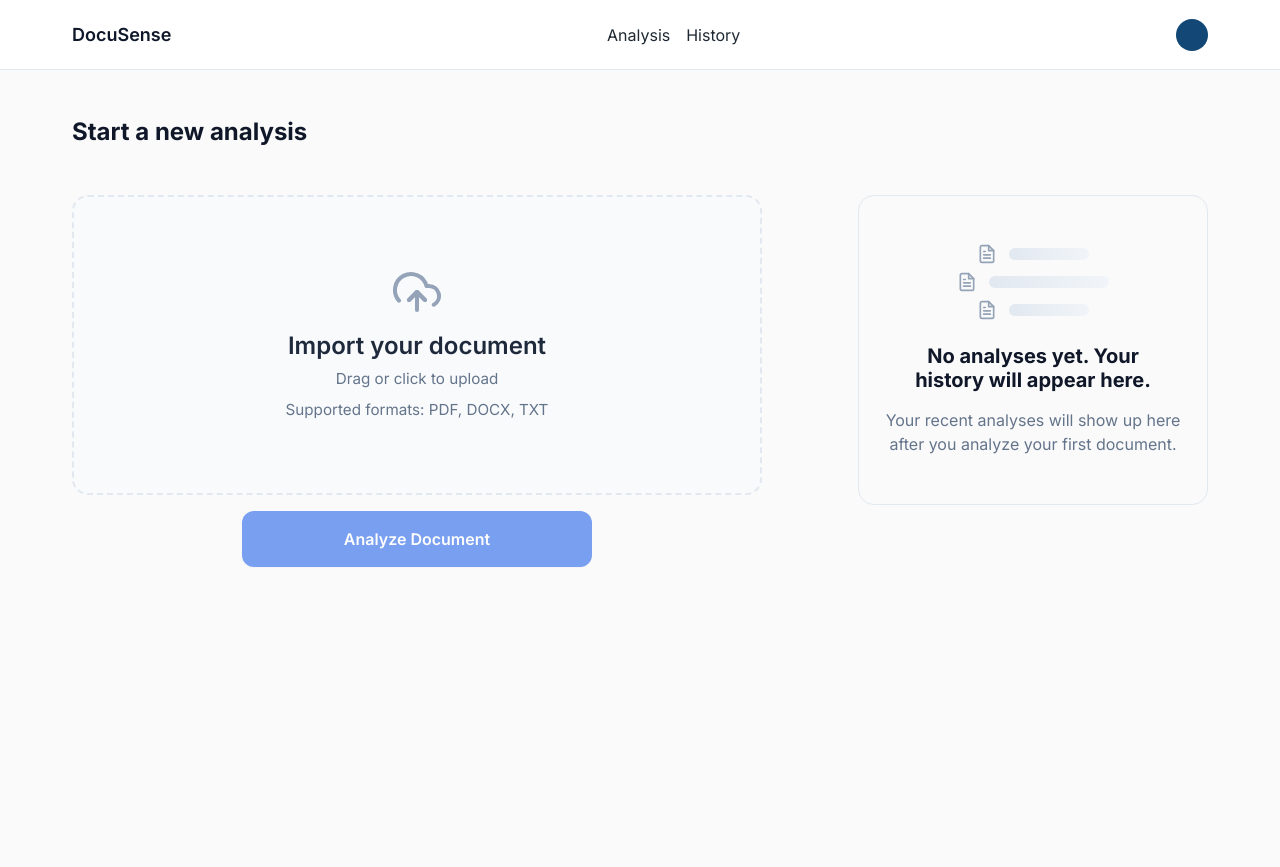
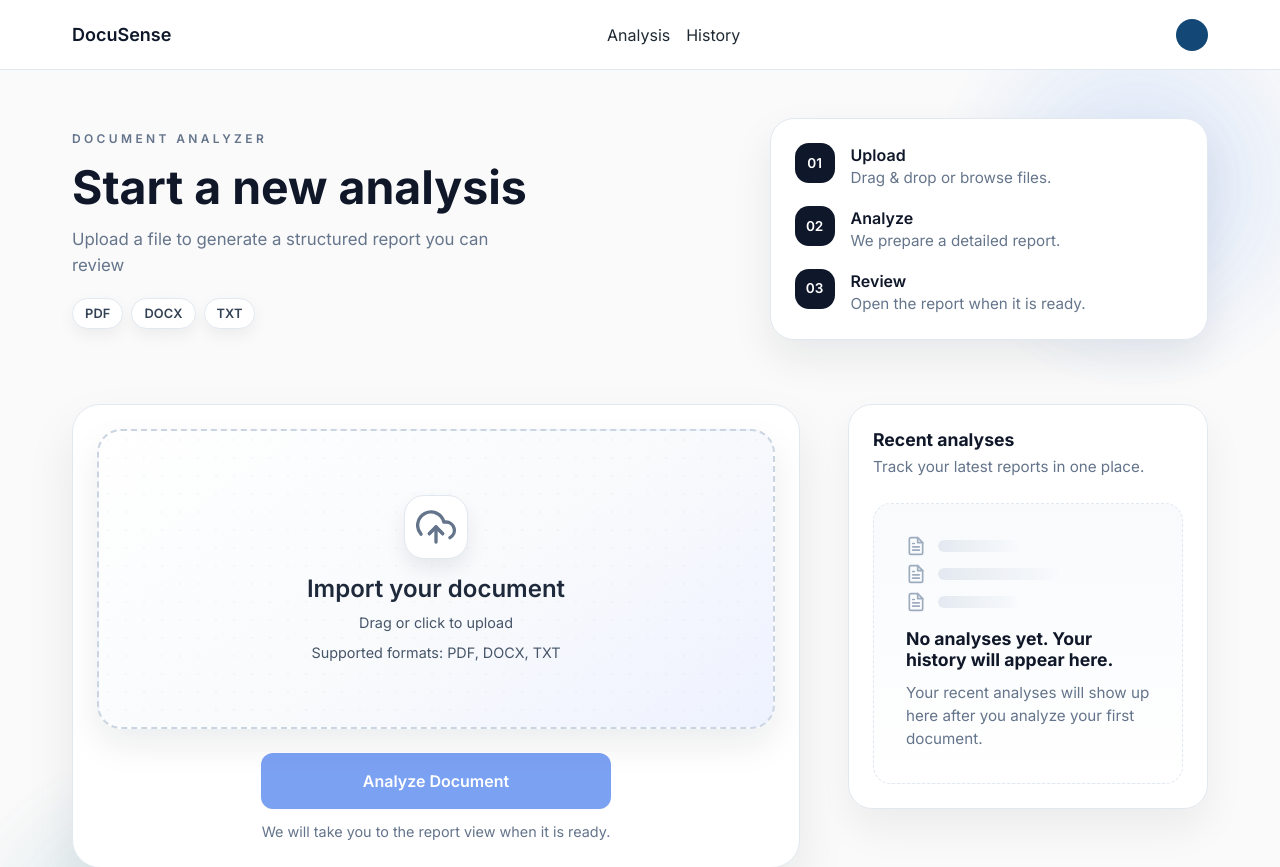
Before and after one commit to stelianfedorca/document-analyzer-llm, a Next.js app: page /analyze/upload in a window 1280 px wide. Shown: the top 867 px of the page. Built offline with nearby package versions, Linux system fonts and the light colour scheme; no server answers.

Commit message:
Implement onSnapshot listener instead of polling and refined the ui/ux design

```diff
--- a/src/features/analyze/components/DropZone/DropZone.module.css
+++ b/src/features/analyze/components/DropZone/DropZone.module.css
@@ -1,25 +1,50 @@
 .container {
-  border: 2px dashed #e2e8f0;
-  border-radius: 16px;
-  background-color: #f8fafc;
+  border: 2px dashed #cbd5e1;
+  border-radius: 24px;
+  background: linear-gradient(145deg, #ffffff 0%, #f8fafc 55%, #eef2ff 100%);
   display: flex;
   justify-content: center;
   align-items: stretch;
-  transition: all 0.3s ease;
-  min-height: 220px;
+  transition: border-color 0.2s ease, box-shadow 0.2s ease,
+    transform 0.2s ease;
+  min-height: 240px;
 
   width: 100%;
+  position: relative;
+  overflow: hidden;
+  box-shadow: 0 16px 35px rgba(15, 23, 42, 0.08);
+}
+
+.container::before {
+  content: "";
+  position: absolute;
+  inset: 0;
+  background-image: radial-gradient(
+    rgba(148, 163, 184, 0.2) 1px,
+    transparent 1px
+  );
+  background-size: 18px 18px;
+  opacity: 0.35;
+  pointer-events: none;
 }
 
 .container:hover {
   border-color: #94a3b8;
-  background-color: #f1f5f9;
+  transform: translateY(-2px);
+  box-shadow: 0 20px 45px rgba(15, 23, 42, 0.12);
+}
+
+.container:focus-within {
+  border-color: #3b82f6;
+  box-shadow: 0 0 0 3px rgba(59, 130, 246, 0.2),
+    0 20px 45px rgba(15, 23, 42, 0.12);
 }
 
 .container.active {
-  border-color: #6366f1;
-  background: #eef2ff;
-  transform: scale(0.99);
+  border-color: #4f46e5;
+  background: linear-gradient(145deg, #eef2ff 0%, #ffffff 70%);
+  box-shadow: 0 22px 50px rgba(79, 70, 229, 0.2);
+  transform: translateY(-1px) scale(0.99);
 }
 
 @media (min-width: 1100px) {
@@ -57,26 +82,33 @@
   text-align: center;
   cursor: pointer;
   outline: none;
+  position: relative;
+  z-index: 1;
 }
 
 .iconWrap {
-  border-radius: 24px;
-  border: none;
+  border-radius: 20px;
+  border: 1px solid #e2e8f0;
   display: flex;
   align-items: center;
   justify-content: center;
   color: #94a3b8;
-  /* color: #259df4; */
-  font-size: 48px;
+  font-size: 2.5rem;
   background: #ffffff;
-  /* box-shadow: 0 4px 6px -1px rgba(0, 0, 0, 0.05); */
-  transition: all 0.3s ease;
+  box-shadow: 0 10px 20px rgba(15, 23, 42, 0.08);
+  transition: transform 0.2s ease, box-shadow 0.2s ease;
+  width: 64px;
+  height: 64px;
 }
 
 .container:hover .iconWrap {
-  /* color: #64748b; */
-  transform: translateY(-2px);
-  /* box-shadow: 0 10px 15px -3px rgba(0, 0, 0, 0.05); */
+  transform: translateY(-3px);
+  box-shadow: 0 16px 30px rgba(15, 23, 42, 0.12);
+}
+
+.icon {
+  width: 1em;
+  height: 1em;
 }
 
 .textStack {
@@ -87,7 +119,7 @@
 
 .title {
   color: #1e293b;
-  font-size: 1.25rem;
+  font-size: 1.35rem;
   font-weight: 600;
 }
 
@@ -97,9 +129,9 @@
 }
 
 .subtitleDesktop {
-  color: #64748b;
+  color: #475569;
   display: none;
-  font-size: 0.95rem;
+  font-size: 0.9rem;
 }
 
 @media (min-width: 768px) {
--- a/src/features/analyze/components/DropZone/DropZone.tsx
+++ b/src/features/analyze/components/DropZone/DropZone.tsx
@@ -49,9 +49,9 @@ export function DropZone({ onFileSelected }: Props) {
         <motion.div
           className={styles.iconWrap}
           animate={{
-            scale: isDragActive ? 1.1 : 1,
-            backgroundColor: isDragActive ? "#e0e7ff" : "hsl(0 0% 100% / 0)",
-            color: isDragActive ? "#4f46e5" : "#94a3b8",
+            scale: isDragActive ? 1.08 : 1,
+            backgroundColor: isDragActive ? "#eef2ff" : "#ffffff",
+            color: isDragActive ? "#4338ca" : "#64748b",
           }}
           transition={{ duration: 0.1 }}
         >
--- a/src/features/analyze/components/UploadView/UploadView.module.css
+++ b/src/features/analyze/components/UploadView/UploadView.module.css
@@ -6,14 +6,155 @@
 
   display: flex;
   flex-direction: column;
-  gap: 4rem;
+  gap: 3rem;
+  isolation: isolate;
+}
+
+.container::before,
+.container::after {
+  content: "";
+  position: absolute;
+  z-index: 0;
+  border-radius: 999px;
+  filter: blur(4px);
+  opacity: 0.7;
+  pointer-events: none;
+}
+
+.container::before {
+  width: 420px;
+  height: 420px;
+  top: -160px;
+  right: -140px;
+  background: radial-gradient(
+    circle,
+    rgba(59, 130, 246, 0.25) 0%,
+    rgba(59, 130, 246, 0) 70%
+  );
+  animation: float 14s ease-in-out infinite;
+}
+
+.container::after {
+  width: 360px;
+  height: 360px;
+  bottom: -180px;
+  left: -120px;
+  background: radial-gradient(
+    circle,
+    rgba(14, 116, 144, 0.2) 0%,
+    rgba(14, 116, 144, 0) 70%
+  );
+  animation: float 18s ease-in-out infinite reverse;
+}
+
+.container > * {
+  position: relative;
+  z-index: 1;
+}
+
+.hero {
+  display: grid;
+  gap: 2.5rem;
+  align-items: center;
+}
+
+.heroCopy {
+  display: flex;
+  flex-direction: column;
+  gap: 0.75rem;
+  max-width: 40rem;
+}
+
+.eyebrow {
+  text-transform: uppercase;
+  letter-spacing: 0.28em;
+  font-size: 0.75rem;
+  font-weight: 600;
+  color: #64748b;
+}
+
+.title {
+  font-size: clamp(2rem, 1.3rem + 2vw, 3rem);
+}
+
+.subtitle {
+  color: var(--text-muted);
+  font-size: 1.05rem;
+  max-width: 40ch;
+}
+
+.chipRow {
+  display: flex;
+  flex-wrap: wrap;
+  gap: 0.5rem;
+  margin-top: 0.5rem;
+}
+
+.chip,
+.chipAccent {
+  padding: 0.3rem 0.75rem;
+  border-radius: 999px;
+  font-size: 0.8rem;
+  font-weight: 600;
+  letter-spacing: 0.01em;
+  border: 1px solid #e2e8f0;
+  background: #fff;
+  color: #334155;
+  box-shadow: 0 6px 16px rgba(15, 23, 42, 0.06);
+}
+
+.chipAccent {
+  background: #eff6ff;
+  border-color: #bfdbfe;
+  color: #1d4ed8;
+}
+
+.heroCard {
+  background: #ffffff;
+  border: 1px solid #e2e8f0;
+  border-radius: 24px;
+  padding: 1.5rem;
+  box-shadow: 0 18px 40px rgba(15, 23, 42, 0.08);
+  display: flex;
+  flex-direction: column;
+  gap: 1rem;
+}
+
+.stepItem {
+  display: flex;
+  align-items: flex-start;
+  gap: 1rem;
+}
+
+.stepNumber {
+  width: 40px;
+  height: 40px;
+  border-radius: 14px;
+  background: #0f172a;
+  color: #fff;
+  display: inline-flex;
+  align-items: center;
+  justify-content: center;
+  font-weight: 600;
+  font-size: 0.85rem;
+  flex-shrink: 0;
+}
+
+.stepTitle {
+  font-weight: 600;
+  color: var(--text-heading);
+}
+
+.stepText {
+  color: var(--text-muted);
+  font-size: 0.95rem;
 }
 
 .content {
   /* flex layout on mobile */
   display: flex;
   flex-direction: column;
-  gap: 6rem;
+  gap: 2.5rem;
 }
 
 .mainContent {
@@ -21,31 +162,117 @@
   flex-direction: column;
 }
 
-.sidebar {
+.uploadCard {
+  background: #fff;
+  border: 1px solid #e2e8f0;
+  border-radius: 28px;
+  padding: 1.5rem;
+  box-shadow: 0 24px 50px rgba(15, 23, 42, 0.08);
+  display: flex;
+  flex-direction: column;
+  gap: 1.5rem;
+}
+
+.uploadSurface {
+  min-height: 240px;
+  display: flex;
+  flex-direction: column;
+  justify-content: center;
+}
+
+.ctaRow {
+  display: flex;
+  flex-direction: column;
+  gap: 0.75rem;
+  align-items: stretch;
 }
 
 .analyzeButton {
   /* mobile */
   align-self: stretch;
 
-  margin-top: 1rem;
+  margin-top: 0;
+}
+
+.ctaHint {
+  color: #64748b;
+  font-size: 0.9rem;
+  text-align: center;
+}
+
+.sidebar {
+  display: flex;
+  flex-direction: column;
+}
+
+.sidebarCard {
+  background: #fff;
+  border: 1px solid #e2e8f0;
+  border-radius: 24px;
+  padding: 1.5rem;
+  box-shadow: 0 20px 40px rgba(15, 23, 42, 0.06);
+  display: flex;
+  flex-direction: column;
+  gap: 1.5rem;
+}
+
+.sidebarHeader {
+  display: flex;
+  flex-direction: column;
+  gap: 0.35rem;
+}
+
+.sidebarTitle {
+  font-size: 1.1rem;
+}
+
+.sidebarSubtitle {
+  color: #64748b;
+  font-size: 0.95rem;
 }
 
 @media (min-width: 768px) {
+  .ctaRow {
+    align-items: center;
+  }
+
   .analyzeButton {
     align-self: center;
     min-width: 350px;
   }
 }
 
+@media (min-width: 900px) {
+  .hero {
+    grid-template-columns: minmax(0, 1.2fr) minmax(0, 0.8fr);
+  }
+}
+
 @media (min-width: 1100px) {
   .container {
-    gap: 3rem;
+    gap: 4rem;
   }
   .content {
     /* grid layout on desktop */
     display: grid;
-    grid-template-columns: 1fr minmax(300px, 350px);
-    gap: 6rem;
+    grid-template-columns: minmax(0, 1fr) minmax(280px, 360px);
+    gap: 3rem;
   }
 }
+
+@keyframes float {
+  0%,
+  100% {
+    transform: translateY(0);
+  }
+  50% {
+    transform: translateY(18px);
+  }
+}
+
+@media (prefers-reduced-motion: reduce) {
+  .container::before,
+  .container::after {
+    animation: none;
+  }
+}
--- a/src/features/analyze/components/UploadView/UploadView.tsx
+++ b/src/features/analyze/components/UploadView/UploadView.tsx
@@ -48,9 +48,49 @@ export function UploadView() {
 
   return (
     <section className={styles.container}>
+      <div className={styles.hero}>
+        <div className={styles.heroCopy}>
+          <p className={styles.eyebrow}>Document Analyzer</p>
           <h1 className={styles.title}>Start a new analysis</h1>
+          <p className={styles.subtitle}>
+            Upload a file to generate a structured report you can review
+          </p>
+          <div className={styles.chipRow}>
+            <span className={styles.chip}>PDF</span>
+            <span className={styles.chip}>DOCX</span>
+            <span className={styles.chip}>TXT</span>
+          </div>
+        </div>
+        <div className={styles.heroCard}>
+          <div className={styles.stepItem}>
+            <span className={styles.stepNumber}>01</span>
+            <div>
+              <p className={styles.stepTitle}>Upload</p>
+              <p className={styles.stepText}>Drag & drop or browse files.</p>
+            </div>
+          </div>
+          <div className={styles.stepItem}>
+            <span className={styles.stepNumber}>02</span>
+            <div>
+              <p className={styles.stepTitle}>Analyze</p>
+              <p className={styles.stepText}>We prepare a detailed report.</p>
+            </div>
+          </div>
+          <div className={styles.stepItem}>
+            <span className={styles.stepNumber}>03</span>
+            <div>
+              <p className={styles.stepTitle}>Review</p>
+              <p className={styles.stepText}>
+                Open the report when it is ready.
+              </p>
+            </div>
+          </div>
+        </div>
+      </div>
       <div className={styles.content}>
         <div className={styles.mainContent}>
+          <div className={styles.uploadCard}>
+            <div className={styles.uploadSurface}>
               <AnimatePresence mode="wait" initial={false}>
                 {file ? (
                   <motion.div
@@ -79,7 +119,9 @@ export function UploadView() {
                   </motion.div>
                 )}
               </AnimatePresence>
+            </div>
 
+            <div className={styles.ctaRow}>
               <Button
                 variant="primary"
                 size="md"
@@ -90,10 +132,23 @@ export function UploadView() {
               >
                 Analyze Document
               </Button>
+              <p className={styles.ctaHint}>
+                We will take you to the report view when it is ready.
+              </p>
+            </div>
+          </div>
         </div>
 
         <aside className={styles.sidebar}>
+          <div className={styles.sidebarCard}>
+            <div className={styles.sidebarHeader}>
+              <h2 className={styles.sidebarTitle}>Recent analyses</h2>
+              <p className={styles.sidebarSubtitle}>
+                Track your latest reports in one place.
+              </p>
+            </div>
             <RecentAnalysisList />
+          </div>
         </aside>
       </div>
     </section>
--- a/src/features/history/components/RecentAnalysisList/RecentAnalysisList.module.css
+++ b/src/features/history/components/RecentAnalysisList/RecentAnalysisList.module.css
@@ -1,22 +1,24 @@
 .emptyStateContainer {
   display: flex;
   flex-direction: column;
-  align-items: center;
+  align-items: flex-start;
   justify-content: center;
-  text-align: center;
-  padding: 3rem 1.5rem;
-  gap: 1rem;
-  border-radius: 16px;
-  border: 1px solid #e2e8f0;
+  text-align: left;
+  padding: 2rem;
+  gap: 0.75rem;
+  border-radius: 18px;
+  border: 1px dashed #e2e8f0;
+  background: linear-gradient(180deg, #f8fafc 0%, #ffffff 100%);
 }
 
 /* Stacked document illustration */
 .illustration {
   display: flex;
   flex-direction: column;
-  align-items: center;
+  align-items: flex-start;
   gap: 0.5rem;
-  margin-bottom: 0.5rem;
+  margin-bottom: 0.25rem;
+  opacity: 0.9;
 }
 
 .row {
@@ -37,20 +39,20 @@
 .bar {
   width: 80px;
   height: 12px;
-  background: linear-gradient(90deg, #e2e8f0 0%, #f1f5f9 100%);
+  background: linear-gradient(90deg, #e2e8f0 0%, #f8fafc 100%);
   border-radius: 6px;
 }
 
 /* Text content */
 .title {
-  font-size: 1.25rem;
-  max-width: 280px;
+  font-size: 1.1rem;
+  max-width: 260px;
 }
 
 .subtitle {
-  font-size: 1rem;
+  font-size: 0.95rem;
   color: #64748b;
-  max-width: 320px;
+  max-width: 280px;
 }
 
 /* CTA Link */
--- a/src/features/history/components/RecentAnalysisList/RecentAnalysisList.tsx
+++ b/src/features/history/components/RecentAnalysisList/RecentAnalysisList.tsx
@@ -24,9 +24,9 @@ export function RecentAnalysisList() {
           </div>
         </div>
 
-        <h2 className={styles.title}>
+        <h3 className={styles.title}>
           No analyses yet. Your history will appear here.
-        </h2>
+        </h3>
 
         <p className={styles.subtitle}>
           Your recent analyses will show up here after you analyze your first
```
Also changed, not shown: src/features/analyze/components/PreviewCard/PreviewCard.module.css (+30 -19 lines), src/features/analyze/hooks/useDocument.ts (+70 -29 lines). Lines whose indentation alone changed are shown as unchanged.
